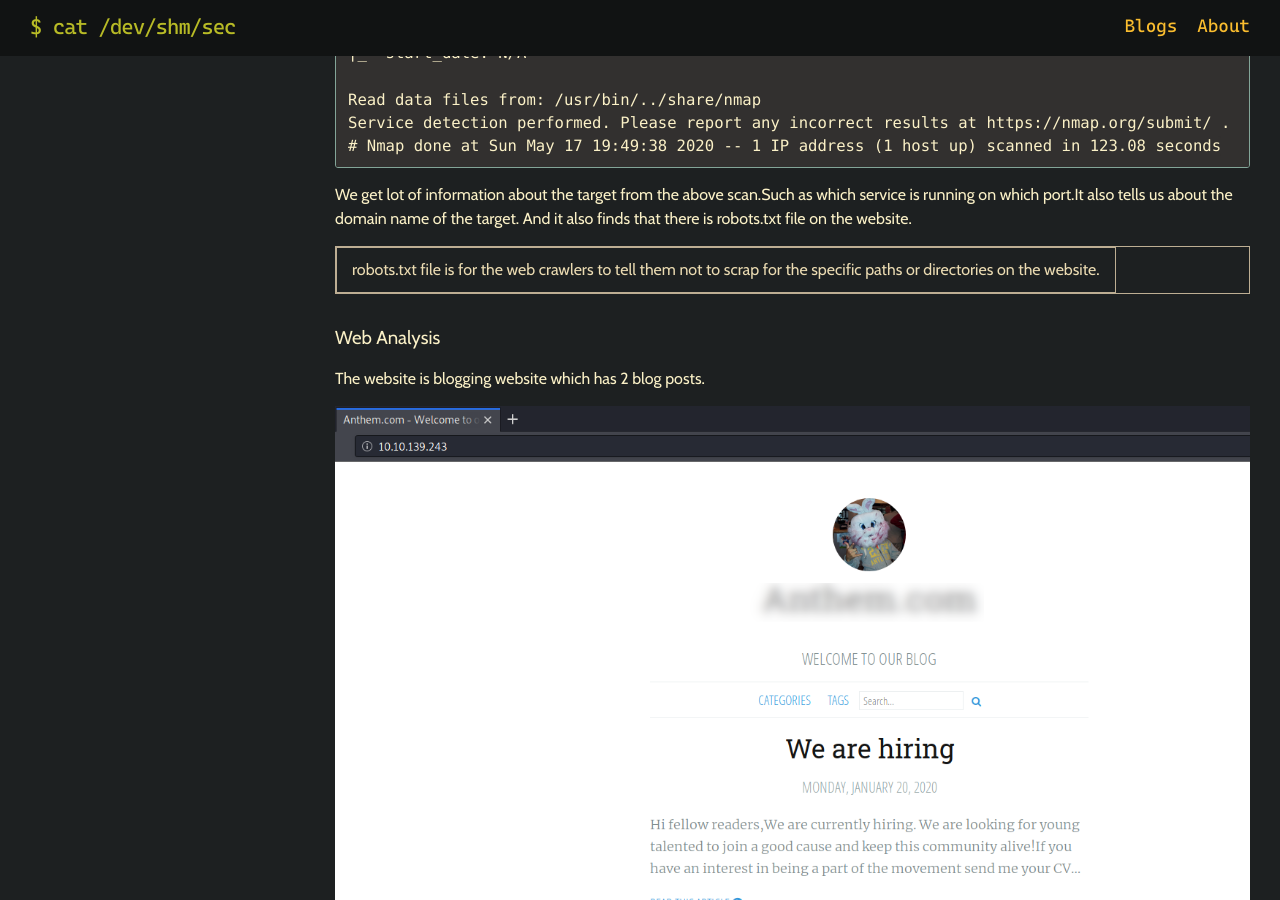
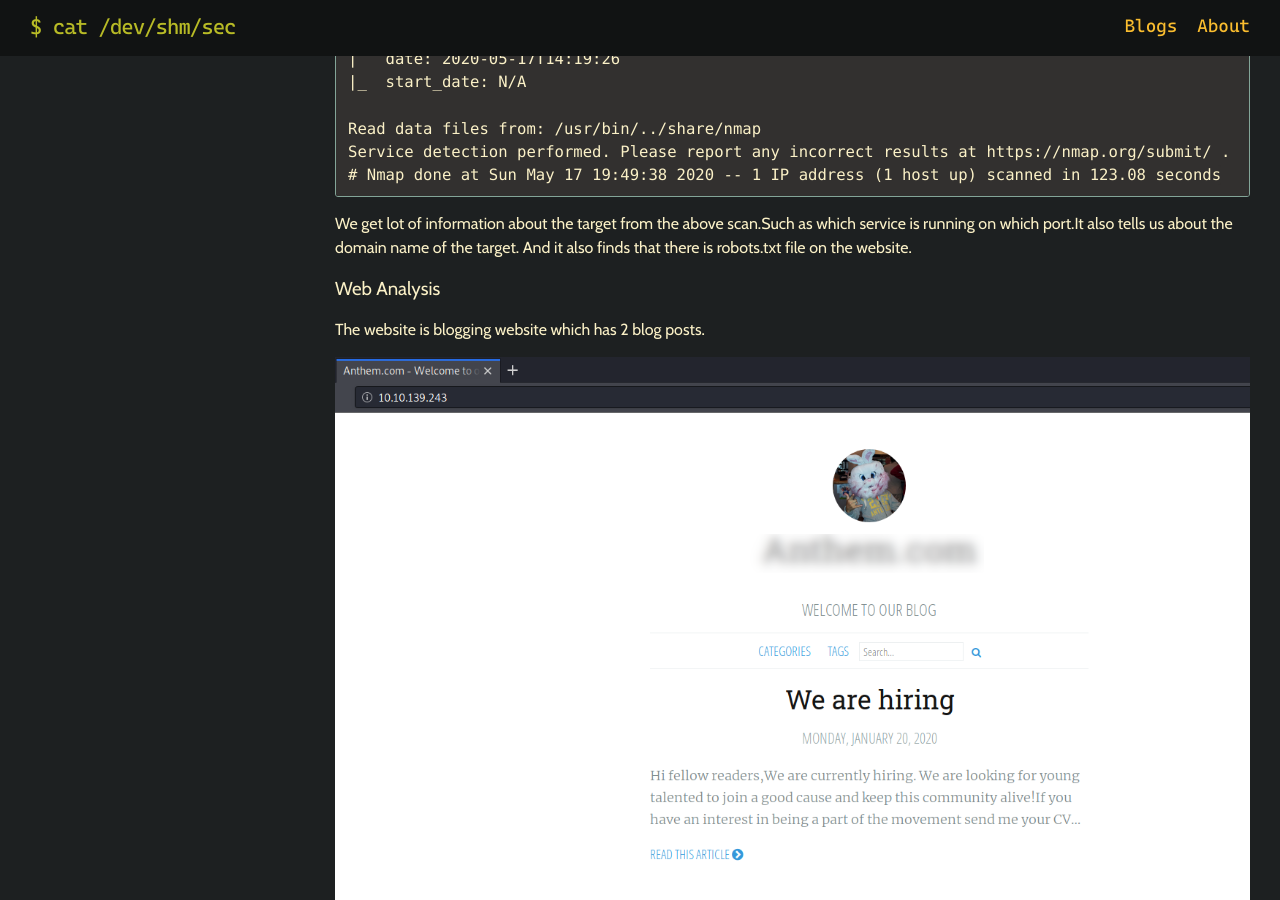
Before and after one commit to devshmsec/devshmsec.github.io, a Jekyll site: the page built from _posts/2020-05-20-anthem.md, in a window 1280 px wide and 900 px high, scrolled down 1702 px. Built offline with Jekyll 4.4.1, drawn with Linux system fonts in a browser that asks for light colours; nearby versions of some CDN libraries; some of the changed lines change nothing that is shown.

Commit message:
Removing note from walkthrogh

````diff
--- a/_posts/2020-05-20-anthem.md
+++ b/_posts/2020-05-20-anthem.md
@@ -9,7 +9,7 @@
 
 # TryHackMe Anthem's Walkthrough
 
-![Anthem Banner](/assets/images/tryhackme/anthem/anthem.png)
+![Anthem Banner](/assets/images/tryhackme/anthem/banner.png)
 
 ### Description
 
@@ -82,8 +82,6 @@
 ```
 
 We get lot of information about the target from the above scan.Such as which service is running on which port.It also tells us about the domain name of the target. And it also finds that there is robots.txt file on the website.
-
-| robots.txt file is for the web crawlers to tell them not to scrap for the specific paths or directories on the website.
 
 ### Web Analysis
 
````
Also changed, not shown: assets/images/tryhackme/anthem/banner.png (added).
